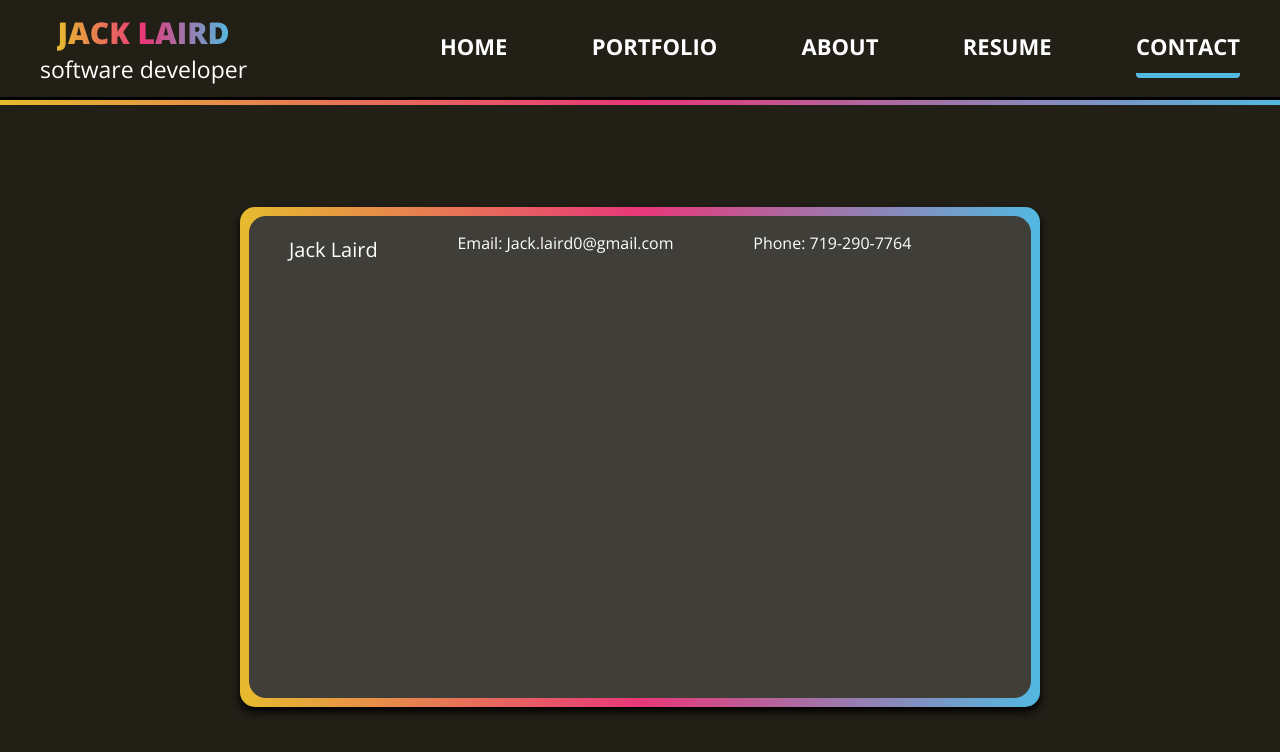
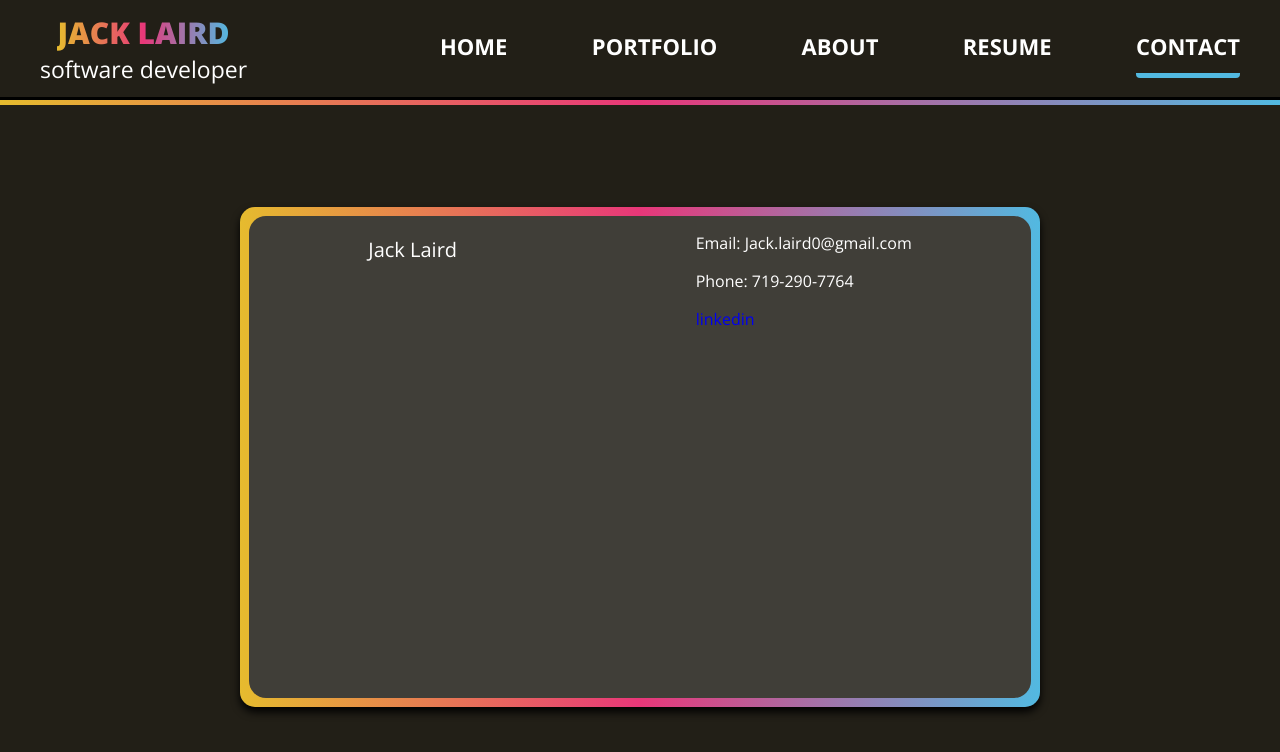
Before and after one commit to JackLaird0/personal-website, a React (Create React App) app: page /contact in a window 1280 px wide. Shown: the top 752 px of the page. Built offline with nearby package versions, Linux system fonts and the light colour scheme.

Commit message:
Add link for linked in

```diff
--- a/src/Containers/Contact/Contact.js
+++ b/src/Containers/Contact/Contact.js
@@ -17,9 +17,17 @@ class Contact extends Component {
             <p className="contact-name">
               Jack Laird
             </p>
-            <p>Email: Jack.laird0@gmail.com</p>
-            <p>Phone: 719-290-7764</p>
-            <p></p>
+            <div className="contact-info">
+              <p>Email: Jack.laird0@gmail.com</p>
+              <p>Phone: 719-290-7764</p>
+              <a
+              href="https://www.linkedin.com/in/jack-laird/"
+              className="resource-link"
+              target="_blank"
+              >
+              linkedin
+              </a>
+            </div>
           </div>
         </div>
 
```
